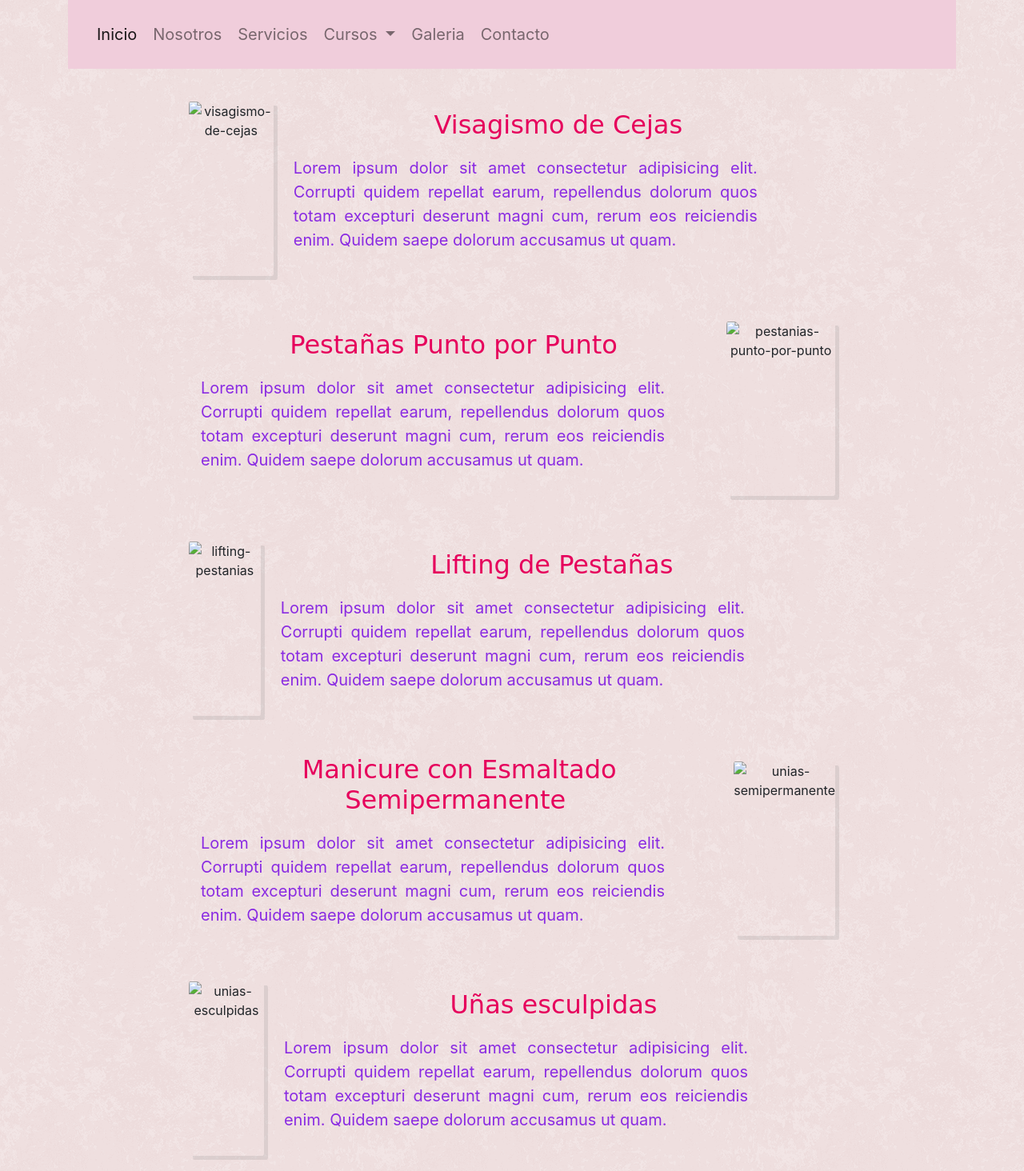
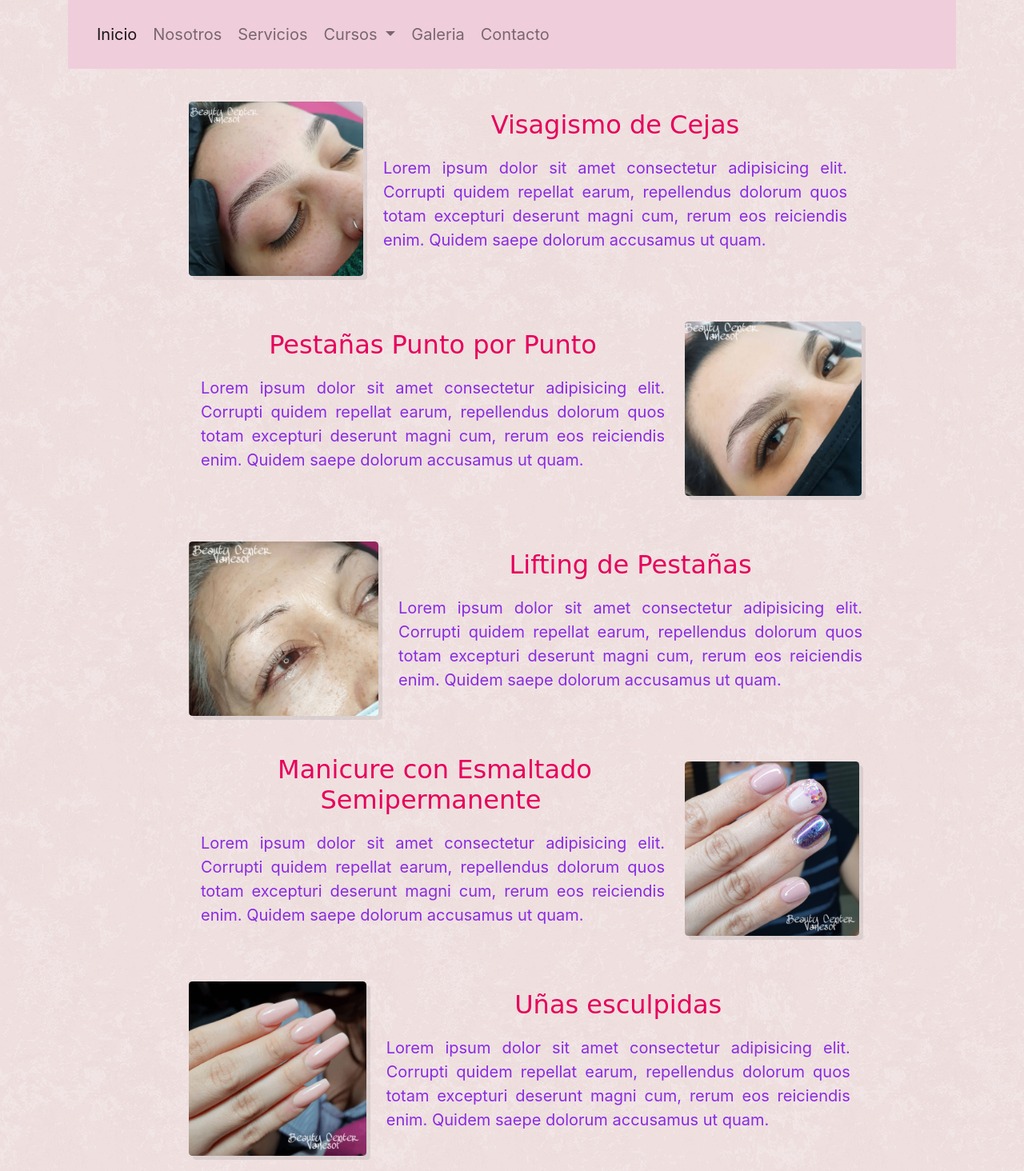
Before and after one commit to marianamq/beauty-center-vanesof, a website: page servicios.html in a window 1280 px wide. Shown: the top 1464 px of the page at 80% size. Drawn offline with nearby package versions, Linux system fonts and the light colour scheme; files whose address does not match are found by name; a web font is replaced by a local one.

Commit message:
Agregando imagenes a SERVICIOS

```diff
--- a/servicios.html
+++ b/servicios.html
@@ -63,7 +63,7 @@
     <section>
       <article>
         <div class="servicios__cont moverIzquierda uno">
-          <img src="./visagismo.PNG" alt="visagismo-de-cejas">
+          <img src="./images/servicios_visagismo.jpg" alt="visagismo-de-cejas">
           <div class="servicios__card">
             <h2 class="servicios__card--title">
               Visagismo de Cejas
@@ -88,12 +88,12 @@
               Quidem saepe dolorum accusamus ut quam.
             </p>
           </div>
-          <img src="./pestañas.PNG" alt="pestanias-punto-por-punto">
+          <img src="./images/servicio_pestañas.PNG" alt="pestanias-punto-por-punto">
         </div>
       </article>
       <article>
         <div class="servicios__cont moverIzquierda">
-          <img src="./lifting-pestanias.PNG" alt="lifting-pestanias">
+          <img src="./images/servicio_lifting.PNG" alt="lifting-pestanias">
           <div class="servicios__card">
             <h2 class="servicios__card--title">
               Lifting de Pestañas
@@ -118,12 +118,12 @@
               Quidem saepe dolorum accusamus ut quam.
             </p>
           </div>
-          <img src="./semipermanente.PNG" alt="unias-semipermanente">
+          <img src="./images/servicio_semi.jpg" alt="unias-semipermanente">
         </div>
       </article>
       <article>
         <div class="servicios__cont moverIzquierda">
-            <img src="./esculpidas.PNG" alt="unias-esculpidas">
+            <img src="./images/servicios_esculpidas1.PNG" alt="unias-esculpidas">
             <div class="servicios__card">
               <h2 class="servicios__card--title">
                       Uñas esculpidas
```
Also changed, not shown: galeria.html (+3 -3 lines), images/galeria_cejas.jpg (renamed from images/servicio_cejas.jpg), images/galeria_uñas4.jpg (renamed from images/servicios_semi2.jpg), images/servicio_lifting.PNG (renamed from images/galería_pestanias.PNG), images/servicio_pestañas.PNG (renamed from images/galeria_pestañas.PNG), images/servicio_semi.jpg (renamed from images/galeria_semipermanente.jpg), images/servicios_visagismo.jpg (renamed from images/galeria_depilacion.jpg).
